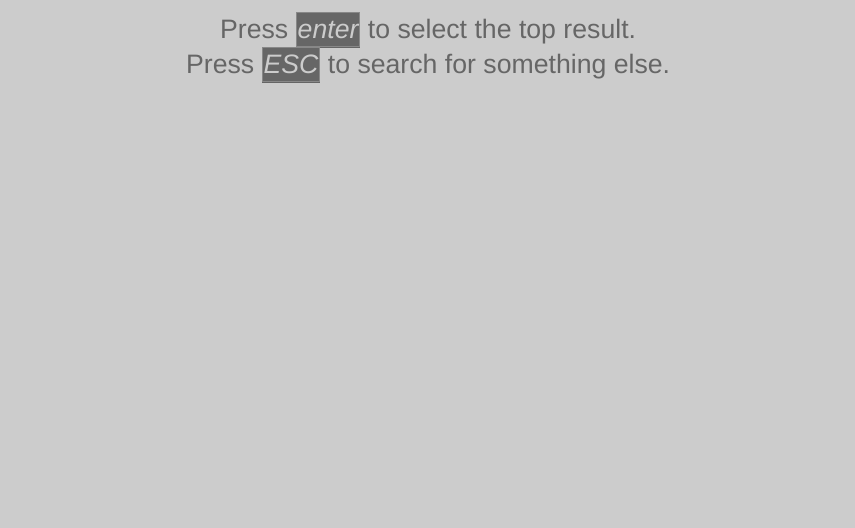
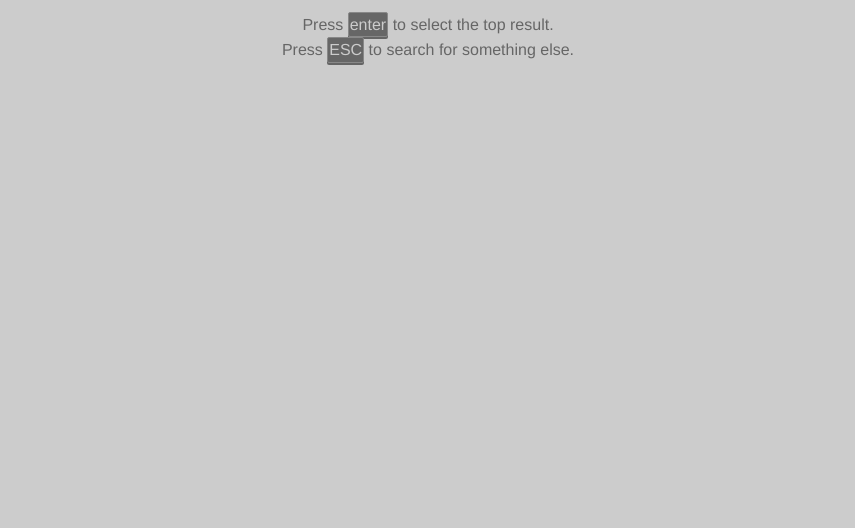
Before and after one commit to apoorva-sharma/Symbol-Finder, a website: page index.html in a window 1280 px wide. Shown: the part 272-800 px from the top of the page, without its empty margins (212-1067 px from the left). Drawn offline with Linux system fonts and the light colour scheme.

Commit message:
add placeholder and hints

```diff
--- a/index.html
+++ b/index.html
@@ -108,9 +108,11 @@
     }
     #hints {
       font-family: Helvetica;
-      font-size: 20pt;
+      font-weight: 300;
+      font-size: 12pt;
       color:#666;
       text-align: center;
+      line-height: 16pt;
     }
     #hints em {
       display: inline-block;
@@ -118,7 +120,9 @@
       background-color: #666;
       color: #ccc;
       border: 1px solid #888;
-      box-shadow: 0 1px rgba(0,0,0,0.5);
+      border-radius:2px;
+      box-shadow: 0 2px rgba(0,0,0,0.5);
+      font-style: normal;
     }
     /* all */
     ::-webkit-input-placeholder { font-weight: 300; font-style: italic; }
```
